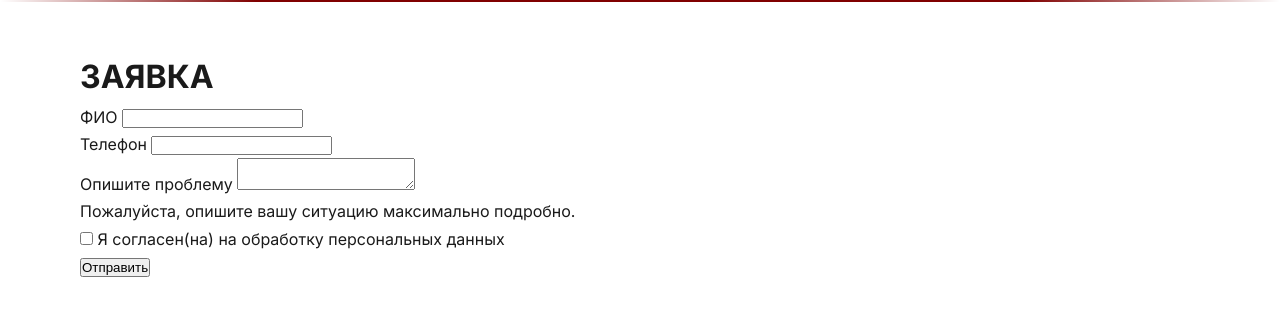
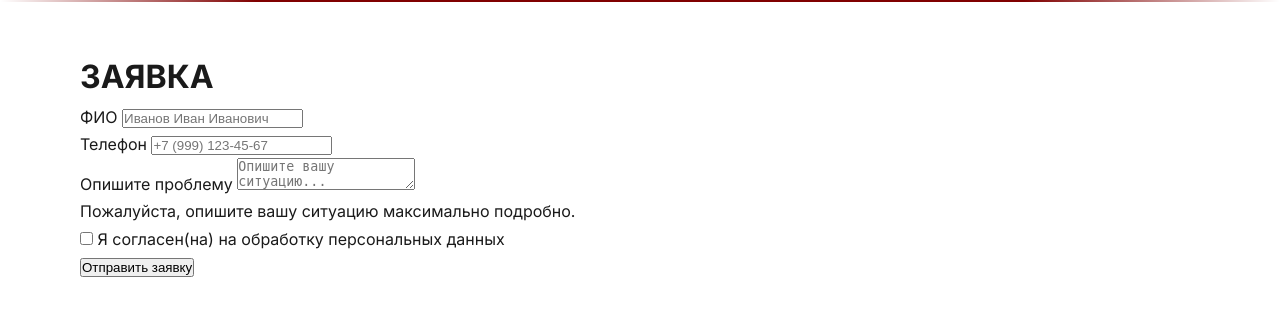
Before and after one commit to Anisia-AD/Gusev, a Django app: page /appointment/ in a window 1280 px wide. Shown: the part 118-434 px from the top of the page. Run offline with Django 5.2, Linux system fonts and the light colour scheme; some web fonts are replaced.

Commit message:
Update appointment.html

```diff
--- a/core/templates/core/appointment.html
+++ b/core/templates/core/appointment.html
@@ -4,11 +4,9 @@
     <h1 class="page-title">ЗАЯВКА</h1>
 
     {% if messages %}
-        <div style="max-width: 620px; margin: 0 auto 30px;">
+        <div class="messages">
             {% for message in messages %}
-                <div style="padding: 12px 20px; border-radius: 8px; text-align: center; margin-bottom: 10px;
-                    {% if message.tags == 'success' %}background: #d4edda; color: #155724; border: 1px solid #c3e6cb;
-                    {% else %}background: #f8d7da; color: #721c24; border: 1px solid #f5c6cb;{% endif %}">
+                <div class="message {% if message.tags %}message-{{ message.tags }}{% endif %}">
                     {{ message }}
                 </div>
             {% endfor %}
@@ -20,22 +18,22 @@
             {% csrf_token %}
             <div class="form-group">
                 <label for="name">ФИО</label>
-                <input type="text" id="name" name="name" required>
+                <input type="text" id="name" name="name" placeholder="Иванов Иван Иванович" required>
             </div>
             <div class="form-group">
                 <label for="phone">Телефон</label>
-                <input type="tel" id="phone" name="phone" required>
+                <input type="tel" id="phone" name="phone" placeholder="+7 (999) 123-45-67" required>
             </div>
             <div class="form-group">
                 <label for="problem">Опишите проблему</label>
-                <textarea id="problem" name="problem" required></textarea>
+                <textarea id="problem" name="problem" placeholder="Опишите вашу ситуацию..." required></textarea>
                 <div class="helper-text">Пожалуйста, опишите вашу ситуацию максимально подробно.</div>
             </div>
             <div class="form-group checkbox-group">
                 <input type="checkbox" id="agree" name="agree" required>
                 <label for="agree">Я согласен(на) на обработку персональных данных</label>
             </div>
-            <button type="submit" class="submit-btn">Отправить</button>
+            <button type="submit" class="submit-btn">Отправить заявку</button>
         </form>
     </div>
 {% endblock %}
```
